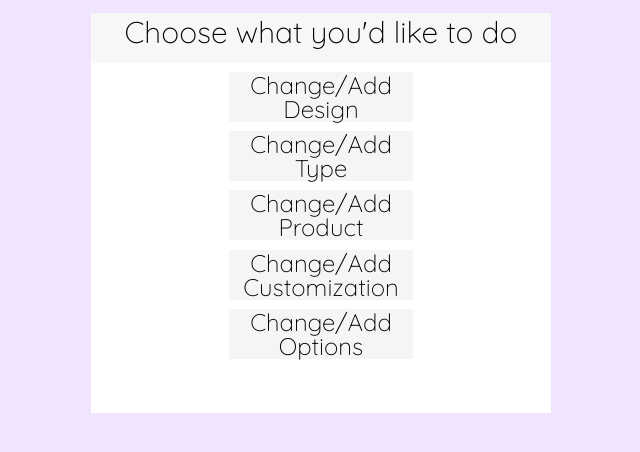
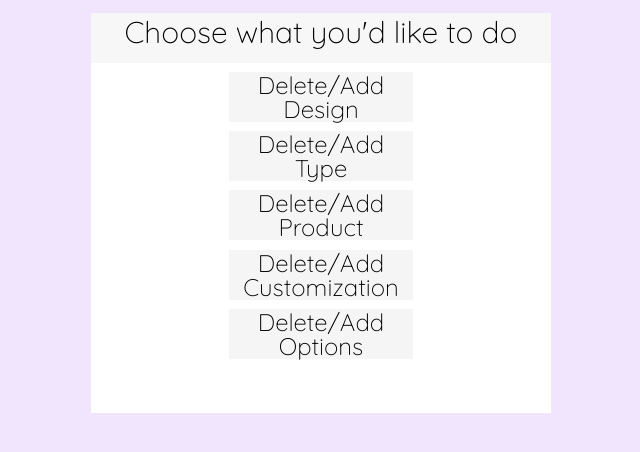
Before and after one commit to hansgutts/JandRCreations, a Flask app: page /admin/home in a window 1280 px wide. Shown: the part 97-549 px from the top of the page, without its empty margins (319-959 px from the left). Run offline with Flask 3, Linux system fonts and the light colour scheme; the first user in the database is signed in; data comes from the database, SQL or seed files in the repository.

Commit message:
changes to templates to accomodate addeleteform

```diff
--- a/JandRCreations/templates/admin/custom.html
+++ b/JandRCreations/templates/admin/custom.html
@@ -1,5 +1,8 @@
-{% extends 'admin_base.html' %}
+{% extends 'admin_form_base.html' %}
 
 {% block formtext %}
     Enter customization information
 {% endblock %}
+
+{% block add_action %}{{url_for('admin.add_custom')}}{%endblock%}
+{%block delete_action%}{{url_for('admin.remove_custom')}}{%endblock%}
--- a/JandRCreations/templates/admin/design.html
+++ b/JandRCreations/templates/admin/design.html
@@ -1,5 +1,8 @@
-{% extends 'admin_base.html' %}
+{% extends 'admin_form_base.html' %}
 
 {% block formtext %}
     Enter Design Information
 {% endblock %}
+
+{% block add_action %}{{url_for('admin.add_design')}}{%endblock%}
+{%block delete_action%}{{url_for('admin.remove_design')}}{%endblock%}
--- a/JandRCreations/templates/admin/home.html
+++ b/JandRCreations/templates/admin/home.html
@@ -10,19 +10,19 @@
         <div id="links">
         <div id="instructions">Choose what you'd like to do</div>
         <a href='{{url_for("admin.admin_design")}}' class="home_links"><div>
-            Change/Add Design
+            Delete/Add Design
         </div></a>
         <a href='{{url_for("admin.admin_type")}}' class="home_links"><div>
-            Change/Add Type
+            Delete/Add Type
         </div></a>
         <a href='{{url_for("admin.admin_product")}}' class="home_links"><div>
-            Change/Add Product
+            Delete/Add Product
         </div></a>
         <a href='{{url_for("admin.admin_custom")}}' class="home_links"><div>
-            Change/Add Customization
+            Delete/Add Customization
         </div></a>
         <a href='{{url_for("admin.admin_option")}}' class="home_links"><div>
-            Change/Add Options
+            Delete/Add Options
         </div></a>
         </div>
     {% for message in get_flashed_messages() %}
--- a/JandRCreations/templates/admin/option.html
+++ b/JandRCreations/templates/admin/option.html
@@ -1,5 +1,8 @@
-{% extends 'admin_base.html' %}
+{% extends 'admin_form_base.html' %}
 
 {% block formtext %}
     Enter option information
 {% endblock %}
+
+{% block add_action %}{{url_for('admin.add_option')}}{%endblock%}
+{%block delete_action%}{{url_for('admin.remove_option')}}{%endblock%}
--- a/JandRCreations/templates/admin/type.html
+++ b/JandRCreations/templates/admin/type.html
@@ -1,5 +1,8 @@
-{% extends 'admin_base.html' %}
+{% extends 'admin_form_base.html' %}
 
 {% block title %}Type Forms{% endblock %}
 
 {% block formtext %}Enter Type Information{% endblock%}
+
+{% block add_action %}{{url_for('admin.add_type')}}{%endblock%}
+{%block delete_action%}{{url_for('admin.remove_type')}}{%endblock%}
```
Also changed, not shown: JandRCreations/templates/admin/login.html (+18 -3 lines), JandRCreations/templates/admin/product.html (+5 -4 lines).
